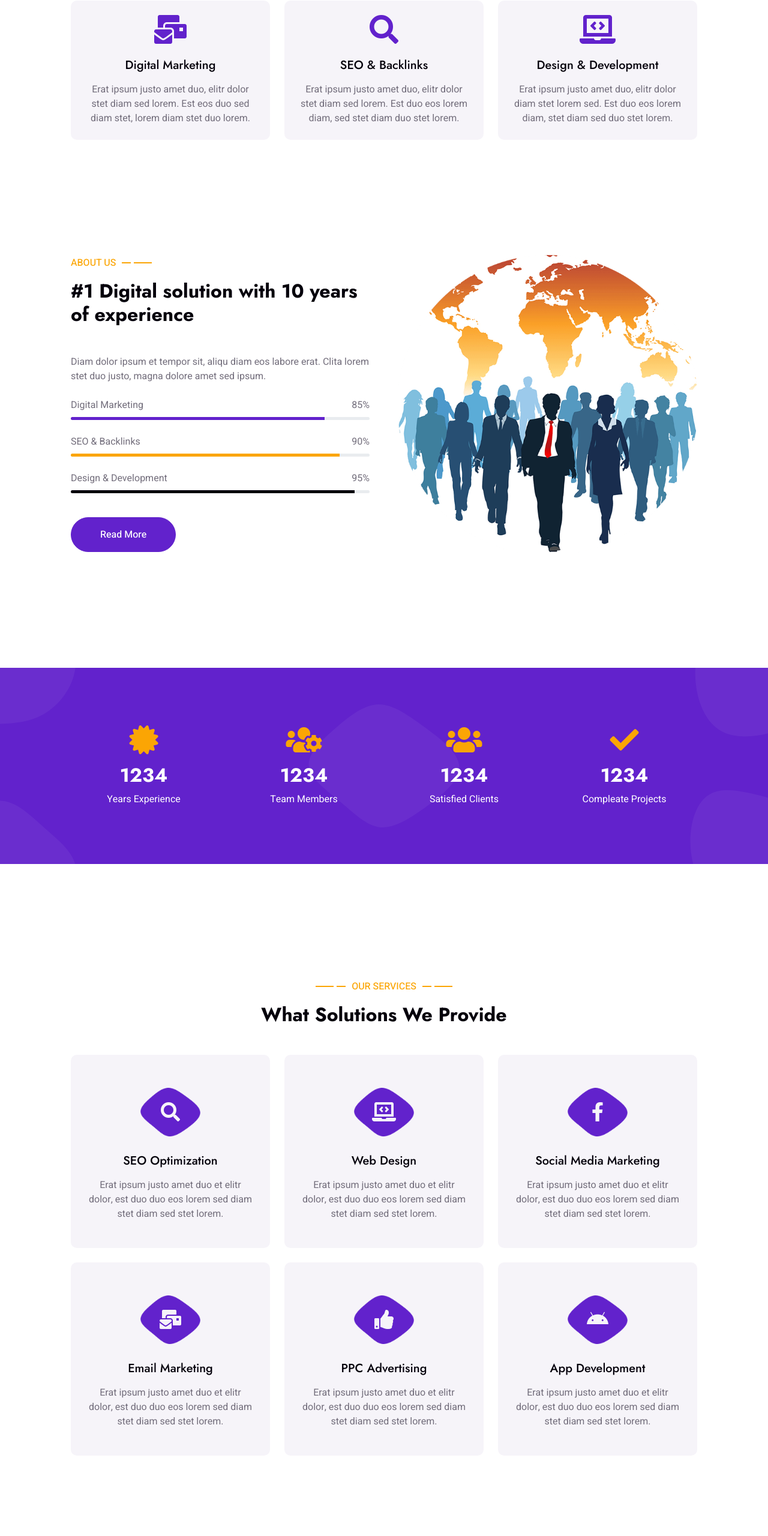
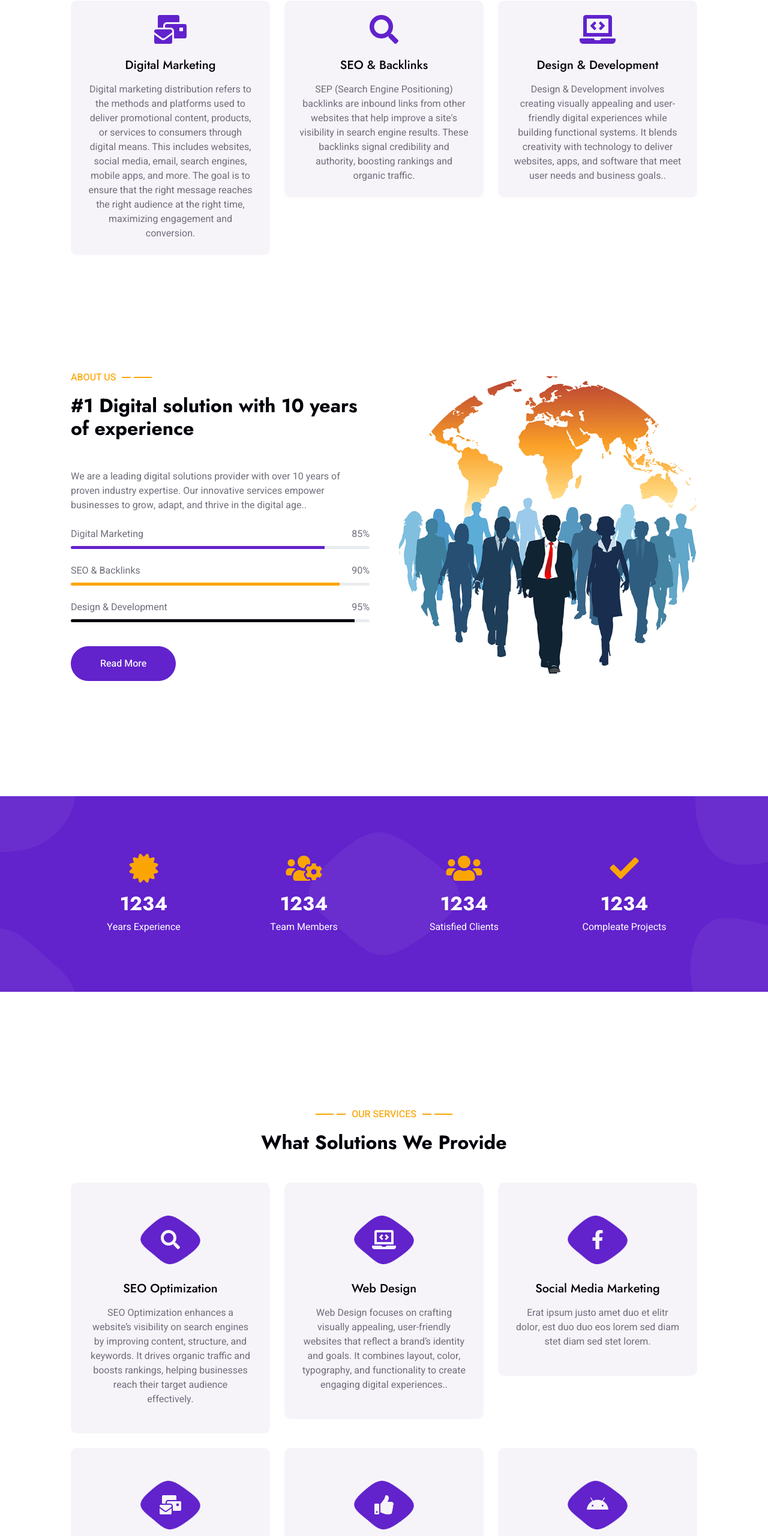
Before and after one commit to godm07905-cyber/mubarak, a plain HTML site: page index.html in a window 1280 px wide. Shown: the part 1120-3680 px from the top of the page at 60% size. Drawn offline with nearby package versions, Linux system fonts and the light colour scheme.

Commit message:
Update index.html

```diff
--- a/index.html
+++ b/index.html
@@ -130,21 +130,22 @@
                         <div class="feature-item bg-light rounded text-center p-4">
                             <i class="fa fa-3x fa-mail-bulk text-primary mb-4"></i>
                             <h5 class="mb-3">Digital Marketing</h5>
-                            <p class="m-0">Erat ipsum justo amet duo, elitr dolor stet diam sed lorem. Est eos duo sed diam stet, lorem diam stet duo lorem.</p>
+                            <p class="m-0">Digital marketing distribution refers to the methods and platforms used to deliver promotional content, products, or services to consumers through digital means. This includes websites, social media, email, search engines, mobile apps, and more. The goal is to ensure that the right message reaches the right audience at the right time, maximizing engagement and conversion.</p>
                         </div>
                     </div>
                     <div class="col-lg-4 wow fadeInUp" data-wow-delay="0.3s">
                         <div class="feature-item bg-light rounded text-center p-4">
                             <i class="fa fa-3x fa-search text-primary mb-4"></i>
                             <h5 class="mb-3">SEO & Backlinks</h5>
-                            <p class="m-0">Erat ipsum justo amet duo, elitr dolor stet diam sed lorem. Est duo eos lorem diam, sed stet diam duo stet lorem.</p>
+                            <p class="m-0">SEP (Search Engine Positioning) backlinks are inbound links from other websites that help improve a site's visibility in search engine results. These backlinks signal credibility and authority, boosting rankings and organic traffic.
+</p>
                         </div>
                     </div>
                     <div class="col-lg-4 wow fadeInUp" data-wow-delay="0.5s">
                         <div class="feature-item bg-light rounded text-center p-4">
                             <i class="fa fa-3x fa-laptop-code text-primary mb-4"></i>
                             <h5 class="mb-3">Design & Development</h5>
-                            <p class="m-0">Erat ipsum justo amet duo, elitr dolor diam stet lorem sed. Est duo eos lorem diam, stet diam sed duo stet lorem.</p>
+                            <p class="m-0">Design & Development involves creating visually appealing and user-friendly digital experiences while building functional systems. It blends creativity with technology to deliver websites, apps, and software that meet user needs and business goals..</p>
                         </div>
                     </div>
                 </div>
@@ -160,7 +161,7 @@
                     <div class="col-lg-6 wow fadeInUp" data-wow-delay="0.1s">
                         <p class="section-title text-secondary">About Us<span></span></p>
                         <h2 class="mb-5">#1 Digital solution with 10 years of experience</h2>
-                        <p class="mb-4">Diam dolor ipsum et tempor sit, aliqu diam eos labore erat. Clita lorem stet duo justo, magna dolore amet sed ipsum.</p>
+                        <p class="mb-4">We are a leading digital solutions provider with over 10 years of proven industry expertise. Our innovative services empower businesses to grow, adapt, and thrive in the digital age..</p>
                         <div class="skill mb-4">
                             <div class="d-flex justify-content-between">
                                 <p class="mb-2">Digital Marketing</p>
@@ -243,7 +244,8 @@
                                 <i class="fa fa-search fa-2x"></i>
                             </div>
                             <h5 class="mb-3">SEO Optimization</h5>
-                            <p class="m-0">Erat ipsum justo amet duo et elitr dolor, est duo duo eos lorem sed diam stet diam sed stet lorem.</p>
+                            <p class="m-0">SEO Optimization enhances a website’s visibility on search engines by improving content, structure, and keywords. It drives organic traffic and boosts rankings, helping businesses reach their target audience effectively.
+</p>
                             <a class="btn btn-square" href=""><i class="fa fa-arrow-right"></i></a>
                         </div>
                     </div>
@@ -253,7 +255,7 @@
                                 <i class="fa fa-laptop-code fa-2x"></i>
                             </div>
                             <h5 class="mb-3">Web Design</h5>
-                            <p class="m-0">Erat ipsum justo amet duo et elitr dolor, est duo duo eos lorem sed diam stet diam sed stet lorem.</p>
+                            <p class="m-0">Web Design focuses on crafting visually appealing, user-friendly websites that reflect a brand’s identity and goals. It combines layout, color, typography, and functionality to create engaging digital experiences..</p>
                             <a class="btn btn-square" href=""><i class="fa fa-arrow-right"></i></a>
                         </div>
                     </div>
@@ -273,7 +275,7 @@
                                 <i class="fa fa-mail-bulk fa-2x"></i>
                             </div>
                             <h5 class="mb-3">Email Marketing</h5>
-                            <p class="m-0">Erat ipsum justo amet duo et elitr dolor, est duo duo eos lorem sed diam stet diam sed stet lorem.</p>
+                            <p class="m-0">Email marketing is a digital strategy that uses targeted emails to promote products, services, or brand messages. It helps businesses build relationships, nurture leads, and drive conversions through personalized communication.</p>
                             <a class="btn btn-square" href=""><i class="fa fa-arrow-right"></i></a>
                         </div>
                     </div>
```
